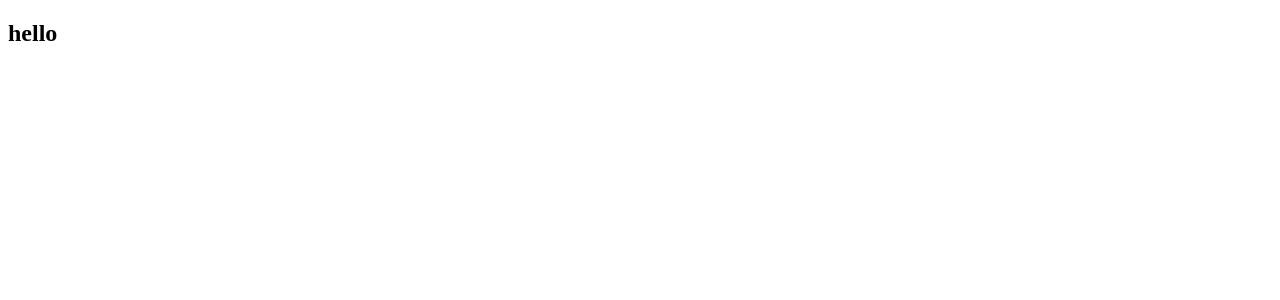
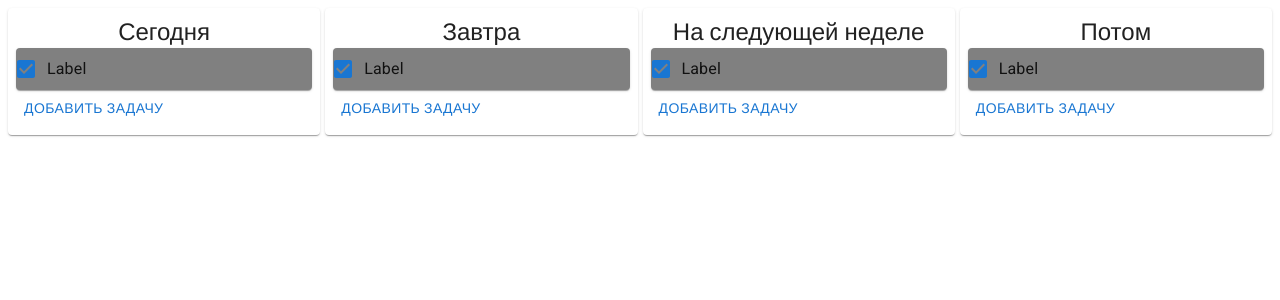
Before and after one commit to ChrisYuneva/Facite, a React (Vite) app: page / in a window 1280 px wide. Shown: the top 300 px of the page. Built offline with nearby package versions, Linux system fonts and the light colour scheme; a web font is replaced by a local one.

Commit message:
feat: add layout

```diff
--- a/src/App.tsx
+++ b/src/App.tsx
@@ -1,11 +1,10 @@
 import './App.css';
+import MainPage from "./pages/mainPage/mainPage";
 
 function App() {
 
   return (
-    <>
-        <h2>hello</h2>
-    </>
+    <MainPage />
   );
 }
 
--- /dev/null
+++ b/src/components/cardList/cardList.tsx
@@ -0,0 +1,33 @@
+import {Button, Card, Checkbox, FormControlLabel, FormGroup, Grid, Typography} from "@mui/material";
+import style from './style.module.css';
+
+interface CardListProps {
+    titleList: string
+}
+
+/**
+ * id = 'today' || 'to'
+ * title
+ * list
+ * createNewItem (id) => void
+ * @param titleList
+ * @constructor
+ */
+
+function CardList({titleList}: CardListProps) {
+    return (
+        <Grid item xs={3}>
+            <Card id={titleList} className={style.wrap}>
+                <Typography variant='h5' textAlign='center'>{titleList}</Typography>
+                <Card sx={{backgroundColor: 'grey'}}>
+                    <FormGroup>
+                        <FormControlLabel control={<Checkbox defaultChecked />} label="Label" />
+                    </FormGroup>
+                </Card>
+                <Button>Добавить задачу</Button>
+            </Card>
+        </Grid>
+    );
+}
+
+export default CardList;
--- /dev/null
+++ b/src/components/cardList/style.module.css
@@ -0,0 +1,5 @@
+.wrap {
+    padding: 8px;
+    /*min-width: 200px;*/
+    /*max-width: 200px;*/
+}
--- /dev/null
+++ b/src/pages/mainPage/consts.ts
@@ -0,0 +1 @@
+const titleList = ['Сегодня', 'Завтра', 'На следующей неделе', 'Потом'];
--- /dev/null
+++ b/src/pages/mainPage/mainPage.tsx
@@ -0,0 +1,18 @@
+import CardList from "../../components/cardList/cardList";
+import {Grid} from "@mui/material";
+import style from './style.module.css';
+
+function MainPage() {
+    return (
+        <Grid container>
+            <Grid item xs={12} className={style.wrap}>
+                <CardList titleList="Сегодня"/>
+                <CardList titleList="Завтра"/>
+                <CardList titleList="На следующей неделе"/>
+                <CardList titleList="Потом"/>
+            </Grid>
+        </Grid>
+    );
+}
+
+export default MainPage;
--- /dev/null
+++ b/src/pages/mainPage/style.module.css
@@ -0,0 +1,5 @@
+.wrap {
+    display: flex;
+    flex-direction: row;
+    gap: 5px;
+}
--- /dev/null
+++ b/src/store/types/types.ts
@@ -0,0 +1,6 @@
+interface initialTypeCardList {
+    id: string,
+    toDoList: []
+    isLoading: boolean,
+    errorMessage: string,
+}
```
Also changed, not shown: src/store/cardListSlice/cardListSlice.ts (added, +10 -0 lines).
